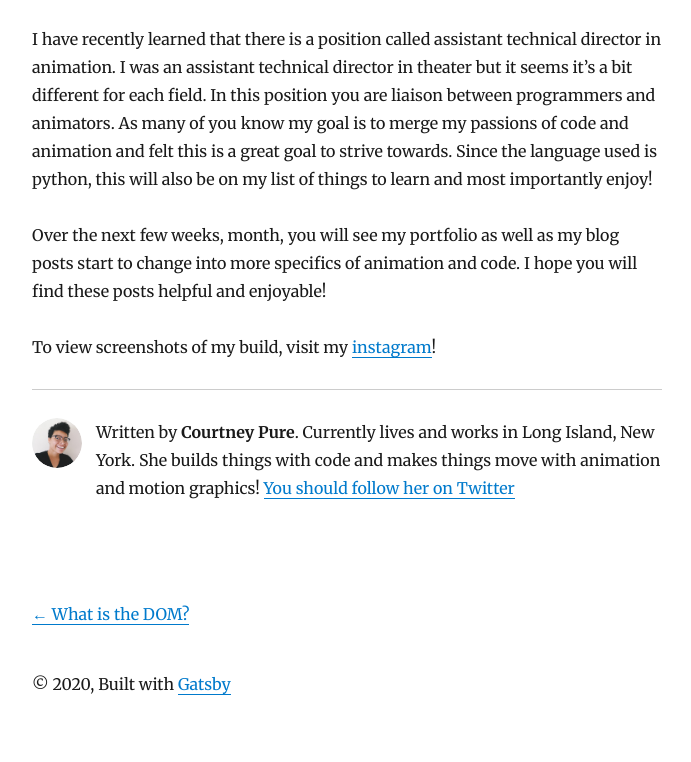
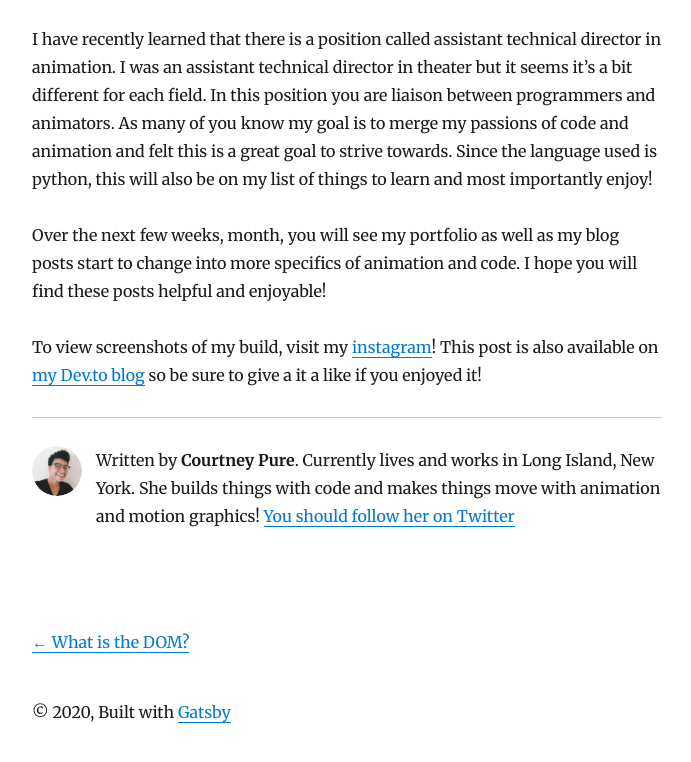
Before and after one commit to courtneypure/CPureMakeThingsBlog, a Gatsby site: page /Maya-First-Impressions/ in a window 1280 px wide. Shown: the part 1838-2600 px from the top of the page, without its empty margins (293-984 px from the left). Before the commit the page ends 2578 px from the top, so only its background shows below. Built offline with nearby package versions, Linux system fonts and the light colour scheme; Gatsby itself is replaced by a stand-in of ours; some packages are replaced by stand-ins of ours.

Commit message:
Add dev blog link to post

```diff
--- a/content/blog/Maya-First-Impressions/index.md
+++ b/content/blog/Maya-First-Impressions/index.md
@@ -38,4 +38,4 @@ I have recently learned that there is a position called assistant technical dire
 
 Over the next few weeks, month, you will see my portfolio as well as my blog posts start to change into more specifics of animation and code.  I hope you will find these posts helpful and enjoyable!
 
-To view screenshots of my build, visit my [instagram](https://www.instagram.com/courtneypure/)!
+To view screenshots of my build, visit my [instagram](https://www.instagram.com/courtneypure/)!  This post is also available on [my Dev.to blog](https://dev.to/courtneypure/first-impressions-maya-hard-shapes-modeling-481) so be sure to give a it a like if you enjoyed it!
```
